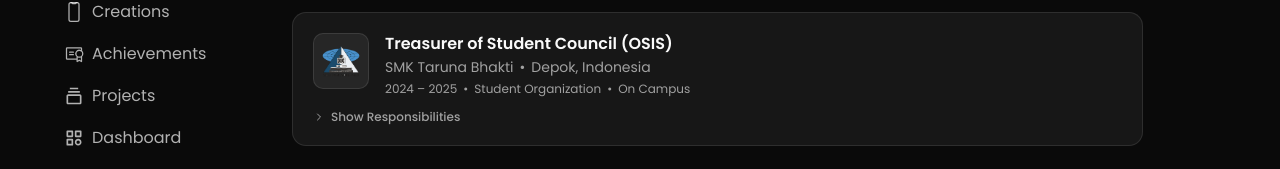
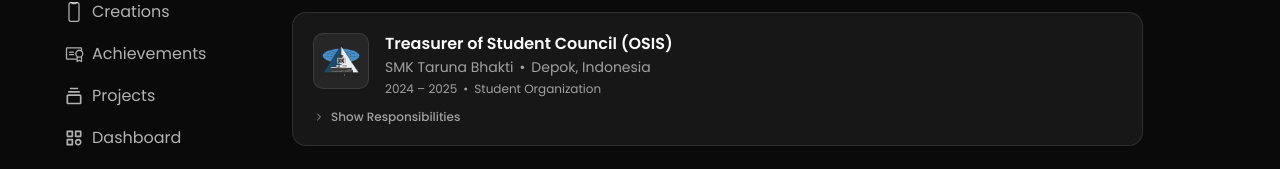
Before and after one commit to jieglee/portofolio, a Next.js app: page /en/about in a window 1280 px wide. Both pictures are taken after a click on the button "Career". Shown: the part 315-484 px from the top of the page. Built offline with nearby package versions, Linux system fonts and the light colour scheme.

Commit message:
on-campus-hapus

```diff
--- a/modules/about/Career.tsx
+++ b/modules/about/Career.tsx
@@ -13,7 +13,6 @@ const careerList = [
         location: "Depok, Indonesia",
         period: "2024 – 2025",
         type: "Student Organization",
-        mode: "On Campus",
         responsibilities: [
             "Managed the Student Council's budget and financial records.",
             "Recorded and monitored income and expenses accurately.",
@@ -92,8 +91,6 @@ export default function Career() {
                                     {item.period}
                                     <span className="mx-1.5">•</span>
                                     {item.type}
-                                    <span className="mx-1.5">•</span>
-                                    {item.mode}
                                 </p>
                             </div>
                         </div>
```
